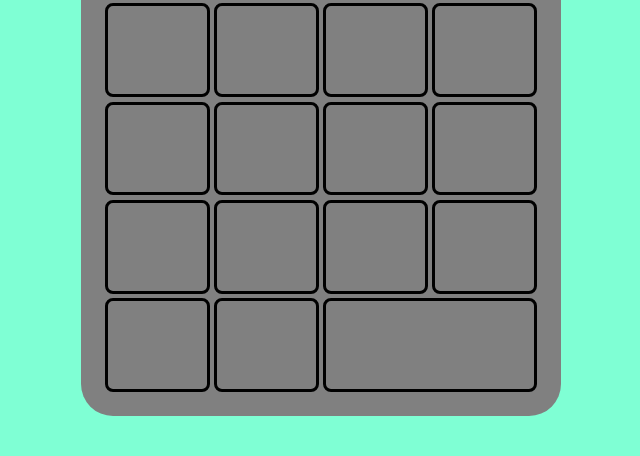
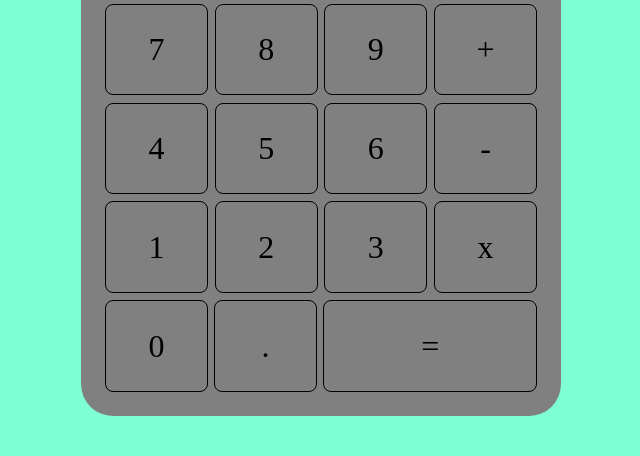
Before and after one commit to FedeLopez17/calculator, a plain HTML site: page index.html in a window 1280 px wide. Shown: the part 344-800 px from the top of the page, without its empty margins (319-959 px from the left). Drawn offline with Linux system fonts and the light colour scheme.

Commit message:
Make buttons

```diff
--- a/calculator.js
+++ b/calculator.js
@@ -1,24 +1,19 @@
 const buttonsContainer = document.querySelector(".buttons-container");
 // Create calculator's buttons
-for (let rows = 0; rows < 5; rows++){
+for (let rowsIterator = 0; rowsIterator < 5; rowsIterator++){
     const rowOfButtons = document.createElement("div");
     rowOfButtons.classList.add("row-of-buttons");
     buttonsContainer.appendChild(rowOfButtons);
-    if (rows !== 4){
-        for (let buttons = 0; buttons < 4; buttons++){
-            const button = document.createElement("div");
-            button.classList.add("button");
-            button.setAttribute("id", `${rows}${buttons}`);
-            rowOfButtons.appendChild(button);
+    const VALUES = {00:"AC", 01:"C", 02:"%", 03:"÷", 10:"7", 11:"8", 12:"9", 13:"+", 20:"4", 21:"5", 22:"6", 23:"-", 30:"1", 31:"2", 32:"3", 33:"x", 40:"0", 41:".", 42:"="};
+    for (let buttonsIterator = 0; buttonsIterator < 4; buttonsIterator++){
+        const button = document.createElement("div");
+        button.classList.add("button");
+        button.innerHTML = "<p>" + VALUES[Number(`${rowsIterator}${buttonsIterator}`)] + "</p>";
+        button.setAttribute("id", `${rowsIterator}${buttonsIterator}`);
+        if (rowsIterator === 4 && buttonsIterator === 2){
+            button.classList.add("wider-button");
+            buttonsIterator++;
         }
-    }
-    else{
-        for(let buttons = 0; buttons < 3; buttons++){
-            const button = document.createElement("div");
-            button.classList.add("button");
-            if (buttons === 2) button.classList.add("wider-button");
-            button.setAttribute("id", `${rows}${buttons}`);
-            rowOfButtons.appendChild(button);
-        }
+        rowOfButtons.appendChild(button);
     }
 }
--- a/style.css
+++ b/style.css
@@ -28,6 +28,8 @@ body{
     }
     .button{
         border-radius: 1vh;
+        border-width: 0.2vh;
+        font-size: 200%;
     }
 }
 @media (orientation: portrait){
@@ -36,6 +38,8 @@ body{
     }
     .button{
         border-radius: 1vw;
+        border-width: 0.2vw;
+        font-size: 250%;
     }
     @media (min-aspect-ratio: 12/16){
         .calculator{
@@ -50,7 +54,16 @@ body{
             align-self: flex-start;
             margin-top: 10vw;
         }
+        .button{
+            font-size: 200%;
+        }
     }
+    @media (max-aspect-ratio: 6/16){
+        .button{
+            font-size: 100%;
+        }
+    }
+
 }
 
 .buttons-container{
@@ -60,21 +73,31 @@ body{
     width: 90%;
     margin-top: auto;
     margin-bottom: 5%;
-    gap: 1%;
+    gap: 1.5%;
 }
 
 .row-of-buttons{
     flex: 1;
     display:flex;
-    gap: 1%;
+    gap: 1.5%;
 }
 
 .button{
+    display: flex;
     flex: 1;
     border-style: solid;
+    justify-content: center;
+    align-items: center;
+}
+
+.button:hover{
+    transform: scale(1.03);
 }
 
 .wider-button{
     flex: 2.1;
-    border-style: solid;
 }
+
+.wider-button:hover{
+    transform: scale(1.02);
+}
```
